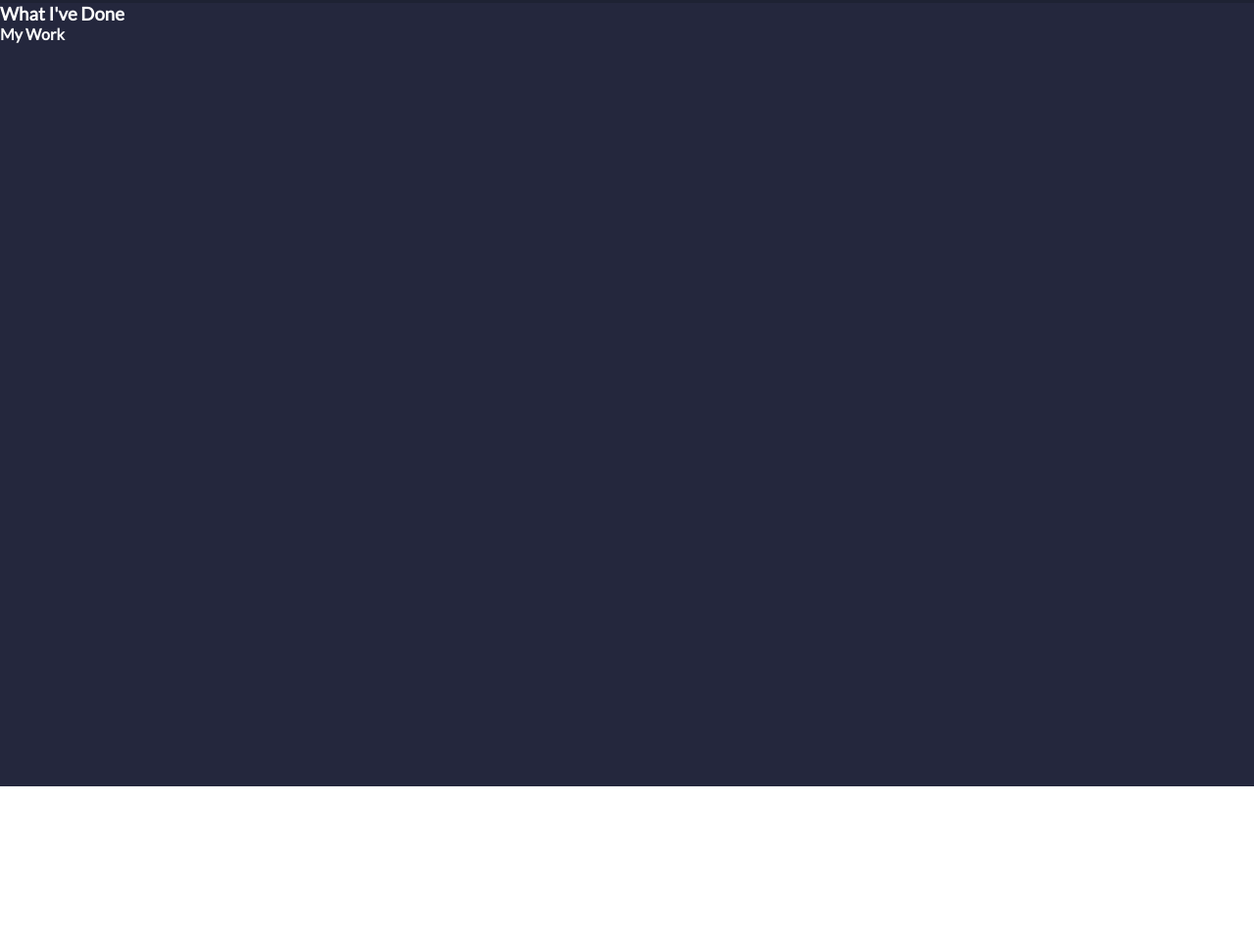
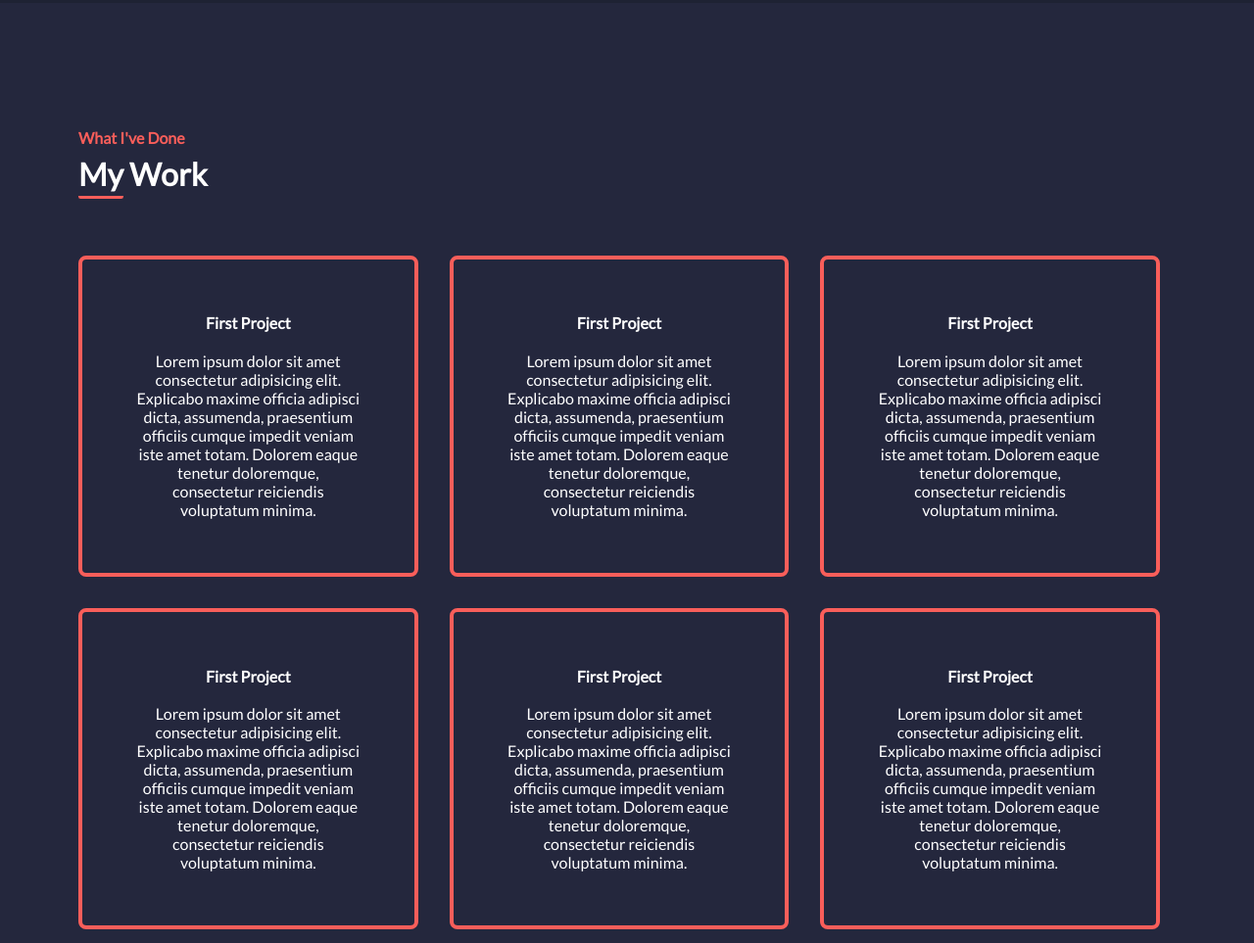
Before and after one commit to Voidblocker/Portfolio-website, a plain HTML site: page Index.html in a window 1280 px wide. Shown: the part 1597-2560 px from the top of the page at 98% size. Before the commit the page ends 2400 px from the top, so only its background shows below. Drawn offline with Linux system fonts and the light colour scheme.

Commit message:
feat: added third section

```diff
--- a/Index.html
+++ b/Index.html
@@ -24,19 +24,19 @@
                 </div>
             </nav>
             <div>
-                <img src="https://www.shutterstock.com/image-vector/vector-user-icon-black-man-260nw-103874297.jpg" alt="">
+                <img src="Largefiles/Frame 2.png" alt="" >
                 <h2>Akinsulure Akintunde</h2>
                 <p>Frontend and Backend Devloper</p>
             </div>
         </section>
         <section class="section2">
             <div>
-                <img src="https://www.shutterstock.com/image-vector/isolated-avatar-afro-american-man-260nw-2012367269.jpg" alt="">
+                <img src="Largefiles/Frame 2.png" alt="">
             </div>
             <div>
                 <div class="wrap">
                     <h4>Discover</h4>
-                    <h3>About Me</h3>
+                    <h3> <span>Ab</span>out Me</h3>
                     <p>Lorem, ipsum dolor sit amet consectetur adipisicing elit. Iure saepe quia cum atque vitae, vero excepturi cumque ab exercitationem, cupiditate ratione dolorum. Eum temporibus ipsam asperiores perspiciatis nesciunt est eveniet. Lorem ipsum dolor sit amet consectetur adipisicing elit. Quam vitae eligendi atque modi fuga aspernatur aut, quod id itaque quos impedit commodi, odit magnam corporis, cumque odio! Recusandae, amet nostrum?</p>
                 </div>
                 <div class="box1">
@@ -44,7 +44,7 @@
                         <p>Name: Akinsulue Akintunde <br></p>
                         <p>Phone: <a href="tel:+2349155566720">+2349155566720</a><br></p>
                         <p>Experience: 3years<br></p>
-                        <p>Email:<a href="mailto: akintundeakinsulure@gmail.com">akintundeakinsulure@gamil.com</a></p>
+                        <p>Email:<a href="mailto: akintundeakinsulure@gmail.com">akintundeakinsulure@gmail.com</a></p>
 
                     </aside>
                     <aside>
@@ -61,13 +61,40 @@
         </section>
         <section class="section3">
             <div>
-                <h3>What I've Done</h3>
-                <h4>My Work</h4>
+                <h4>What I've Done</h4>
+                <h3> <span>My</span>  Work</h3>
             </div>
-            <div>
-                <div></div>
-                <div></div>
-                <div></div>
+            <div class="projects">
+                <div>
+                    <h4>First Project</h4>
+                    <p>Lorem ipsum dolor sit amet consectetur adipisicing elit. Explicabo maxime officia adipisci dicta, assumenda, praesentium officiis cumque impedit veniam iste amet totam. Dolorem eaque tenetur doloremque, consectetur reiciendis voluptatum minima.</p>
+
+                </div>
+                <div>
+                    <h4>First Project</h4>
+                    <p>Lorem ipsum dolor sit amet consectetur adipisicing elit. Explicabo maxime officia adipisci dicta, assumenda, praesentium officiis cumque impedit veniam iste amet totam. Dolorem eaque tenetur doloremque, consectetur reiciendis voluptatum minima.</p>
+
+                </div>
+                <div>
+                    <h4>First Project</h4>
+                    <p>Lorem ipsum dolor sit amet consectetur adipisicing elit. Explicabo maxime officia adipisci dicta, assumenda, praesentium officiis cumque impedit veniam iste amet totam. Dolorem eaque tenetur doloremque, consectetur reiciendis voluptatum minima.</p>
+
+                </div>
+                <div>
+                    <h4>First Project</h4>
+                    <p>Lorem ipsum dolor sit amet consectetur adipisicing elit. Explicabo maxime officia adipisci dicta, assumenda, praesentium officiis cumque impedit veniam iste amet totam. Dolorem eaque tenetur doloremque, consectetur reiciendis voluptatum minima.</p>
+
+                </div>
+                <div>
+                    <h4>First Project</h4>
+                    <p>Lorem ipsum dolor sit amet consectetur adipisicing elit. Explicabo maxime officia adipisci dicta, assumenda, praesentium officiis cumque impedit veniam iste amet totam. Dolorem eaque tenetur doloremque, consectetur reiciendis voluptatum minima.</p>
+
+                </div>
+                <div>
+                    <h4>First Project</h4>
+                    <p>Lorem ipsum dolor sit amet consectetur adipisicing elit. Explicabo maxime officia adipisci dicta, assumenda, praesentium officiis cumque impedit veniam iste amet totam. Dolorem eaque tenetur doloremque, consectetur reiciendis voluptatum minima.</p>
+
+                </div>
             </div>
         </section>
     </main>
--- a/style.css
+++ b/style.css
@@ -2,7 +2,6 @@
 
 * {
     margin: 0;
-
 }
 main {
     font-family: 'Lato', sans-serif;
@@ -21,7 +20,7 @@ section{
     position: fixed;
     display: flex;
     border-radius:0 0 1em 0 ;
-    padding: 20px ;
+    padding: 0.5em ;
     font-size: larger;
     color: white;
     font-size: 1.5em;
@@ -34,7 +33,7 @@ section{
     color: white;
 }
 .contactme{
-    border: 3px solid #F95E5A;
+    border: 0.2em solid #F95E5A;
     border-radius: 0.5em;
 }
 .contactme:hover{
@@ -50,13 +49,15 @@ section{
     margin-right: 20em;
 }
 .section1 nav a{
-    padding: 0 20px;
+    padding: 0 0.85em;
 }
 .section1 > :nth-child(2) {
     padding-top: 12em;
     text-align: center;
 }
 .section1 > :nth-child(2) > :first-child {
+    max-width: 200px;
+    min-width: 300px;
     border-radius: 50%;
 }
 .section1 > :nth-child(2) > :nth-child(2) {
@@ -82,9 +83,14 @@ section{
 }
 .section2 > :nth-child(2){
     color: white;
-    margin-top: 14%;
-    margin-right: 22%;
+    margin-top: 8em;
+    margin-right: 16em;
     justify-content: space-between;
+}
+.wrap span{
+    padding-bottom: 0.1em;
+    border-bottom: 0.11em solid #F95E5A;
+    border-radius: 5%;
 }
 .section2 > :nth-child(2)  h4{
     font-size: 1.5em;
@@ -92,16 +98,18 @@ section{
 }
 .section2 > :nth-child(2)  h3{
     padding-top: 0.5em;
+    padding-bottom: 0;
     font-size: 2em;
 }
 .section2 > :nth-child(2)  p{
-    padding-top: 0.5em;
+    padding-top: 0.7em;
     padding-bottom: 1em;
 }
 .box1 {
     display: grid;
     grid-template-columns: 1fr 1fr;
-    border: 4px solid #F95E5A;
+    border: 0.2em solid #F95E5A;
+    border-radius: 0.5em;
     padding: 2em;
     margin: 3em 3em 1.5em 0;
 }
@@ -119,12 +127,51 @@ section{
 .button > :first-child:hover{
     color: #F95E5A;
     background-color: white;
-    border: 4px solid #F95E5A;
+    border: 0.2em solid #F95E5A;
 
 }
 .section3 {
     background-color: #24273D;
     color: white;
     margin: 0;
-
+    height: 120vh;
 }
+.section3 h3{
+    font-size: 2em;
+}
+.section3 h4{
+    font-size: 1em;
+}
+.section3 > div:first-of-type h4{
+    color: #F95E5A;
+    padding-bottom: 0.5em;
+}
+.section3 > div:first-of-type span{
+    padding-bottom: 0.1em;
+    border-bottom: 0.1em solid #F95E5A;
+    border-radius: 5%;
+}
+.section3 > :first-child{
+    margin: 0 auto 0 5em;
+    padding: 8em 0 0 0;
+}
+.projects {
+    margin: 4em 10em 4em 5em;
+    display: grid;
+    grid-template-columns: 33.33% 33.33% 33.33%;
+    gap: 2em;
+}
+.projects div{
+    padding: 16%;
+    text-align: center;
+    border: 0.3em solid #F95E5A;
+    margin: 0 auto;
+    border-radius: 0.5em;
+}
+.projects div:hover{
+    color: #24273D;
+    background-color: #F95E5A;
+}
+.projects div h4{
+    padding-bottom: 1.2em;
+}
```
Also changed, not shown: Largefiles/Frame 2.png (added).
